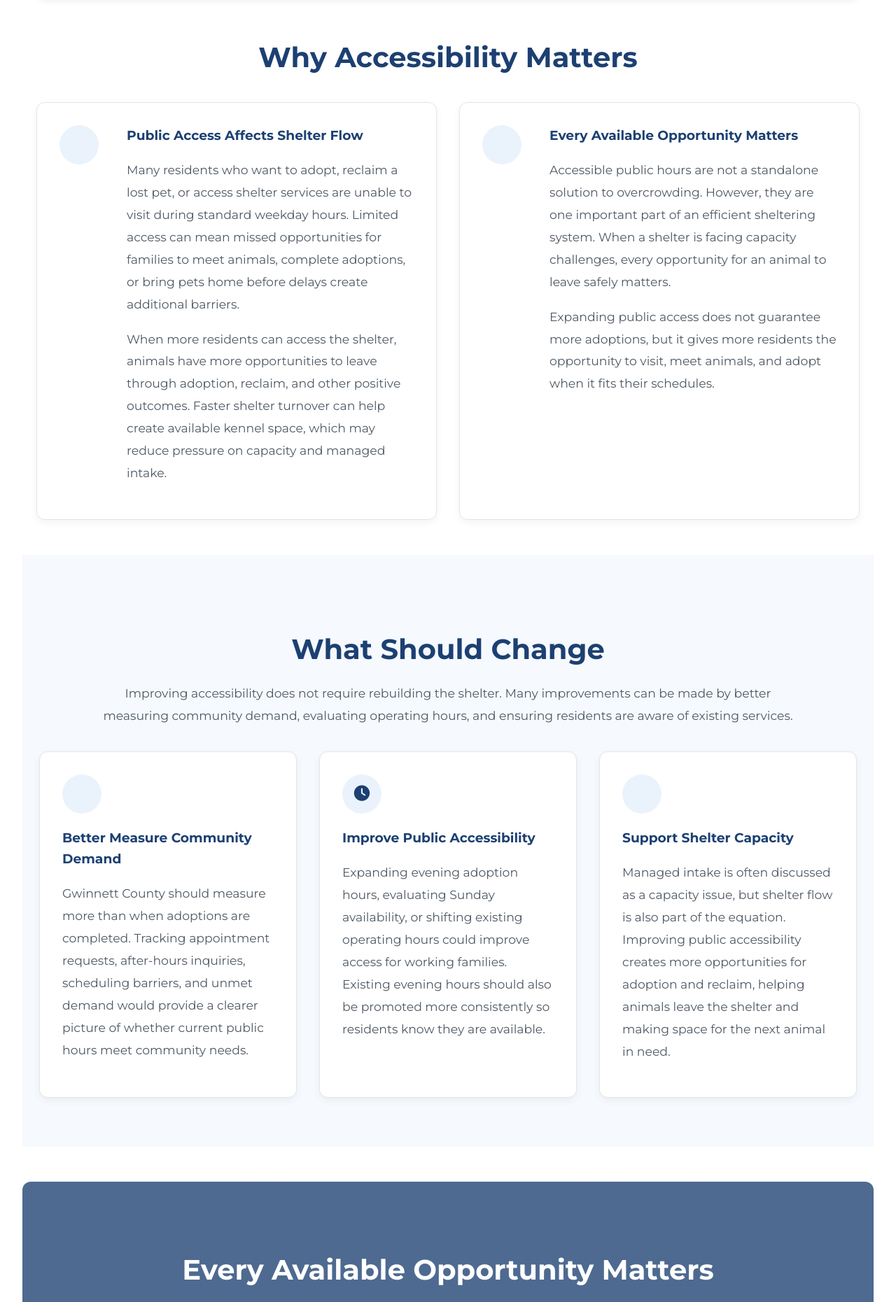
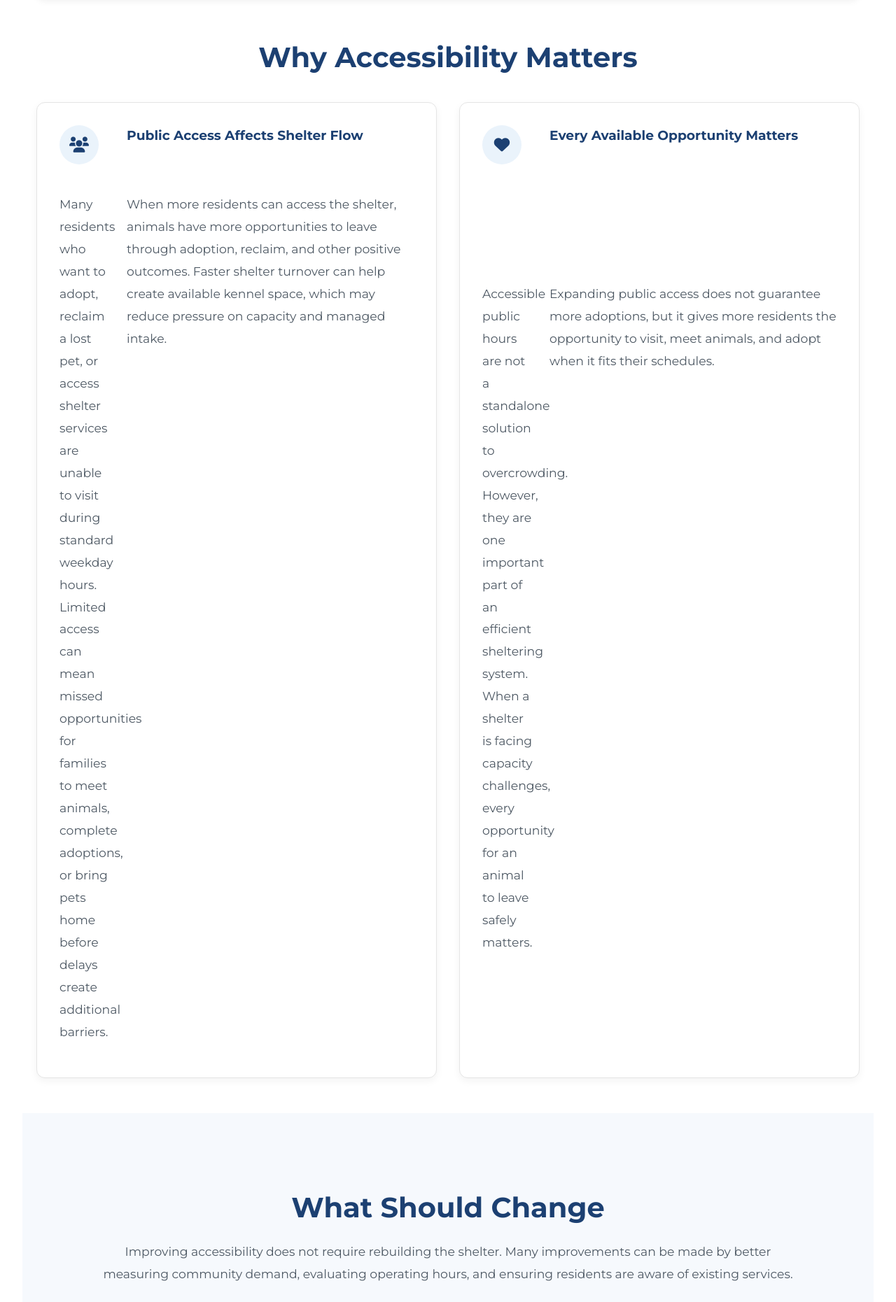
Before and after one commit to whitleybacon/gwinnett-animal-advocacy-alliance, a Jekyll site: the page built from issues/shelter-accessibility/index.html, in a window 1280 px wide. Shown: the part 2987-4848 px from the top of the page at 70% size. Built offline with Jekyll 4.4.1, drawn with Linux system fonts in a browser that asks for light colours.

Commit message:
Update index.html

```diff
--- a/issues/shelter-accessibility/index.html
+++ b/issues/shelter-accessibility/index.html
@@ -392,24 +392,20 @@
     <div class="access-info-grid">
         <div class="access-info-card">
             <div class="access-info-icon">
-                <i class="fa-solid fa-people-group"></i>
+                <i class="fa-solid fa-users"></i>
             </div>
-            <div>
             <h3>Public Access Affects Shelter Flow</h3>
             <p>Many residents who want to adopt, reclaim a lost pet, or access shelter services are unable to visit during standard weekday hours. Limited access can mean missed opportunities for families to meet animals, complete adoptions, or bring pets home before delays create additional barriers.</p>
             <p>When more residents can access the shelter, animals have more opportunities to leave through adoption, reclaim, and other positive outcomes. Faster shelter turnover can help create available kennel space, which may reduce pressure on capacity and managed intake.</p>
         </div>
-        </div>
 
         <div class="access-info-card">
             <div class="access-info-icon">
-                <i class="fa-solid fa-heart-circle-check"></i>
+                <i class="fa-solid fa-heart"></i>
             </div>
-            <div>
             <h3>Every Available Opportunity Matters</h3>
             <p>Accessible public hours are not a standalone solution to overcrowding. However, they are one important part of an efficient sheltering system. When a shelter is facing capacity challenges, every opportunity for an animal to leave safely matters.</p>
             <p>Expanding public access does not guarantee more adoptions, but it gives more residents the opportunity to visit, meet animals, and adopt when it fits their schedules.</p>
-            </div>
         </div>
     </div>
 </section>
@@ -421,7 +417,7 @@
     <div class="access-recommendation-grid">
         <div class="access-recommendation-card">
             <div class="access-recommendation-icon">
-                <i class="fa-solid fa-chart-simple"></i>
+                <i class="fa-solid fa-chart-line"></i>
             </div>
             <h3>Better Measure Community Demand</h3>
             <p>Gwinnett County should measure more than when adoptions are completed. Tracking appointment requests, after-hours inquiries, scheduling barriers, and unmet demand would provide a clearer picture of whether current public hours meet community needs.</p>
@@ -437,7 +433,7 @@
 
         <div class="access-recommendation-card">
             <div class="access-recommendation-icon">
-                <i class="fa-solid fa-house-medical-circle-check"></i>
+                <i class="fa-solid fa-house"></i>
             </div>
             <h3>Support Shelter Capacity</h3>
             <p>Managed intake is often discussed as a capacity issue, but shelter flow is also part of the equation. Improving public accessibility creates more opportunities for adoption and reclaim, helping animals leave the shelter and making space for the next animal in need.</p>
```
Lines whose indentation alone changed are shown as unchanged.
